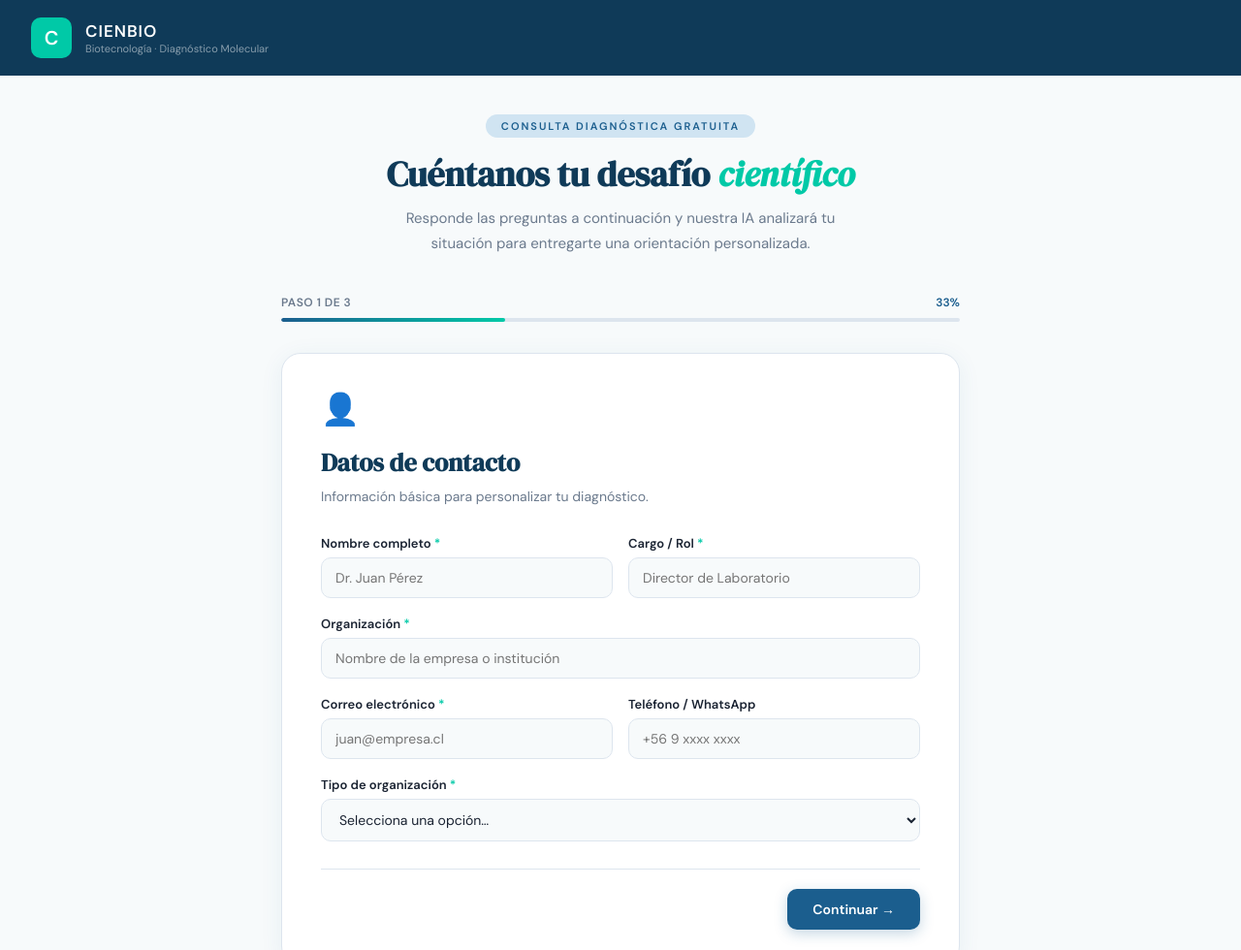
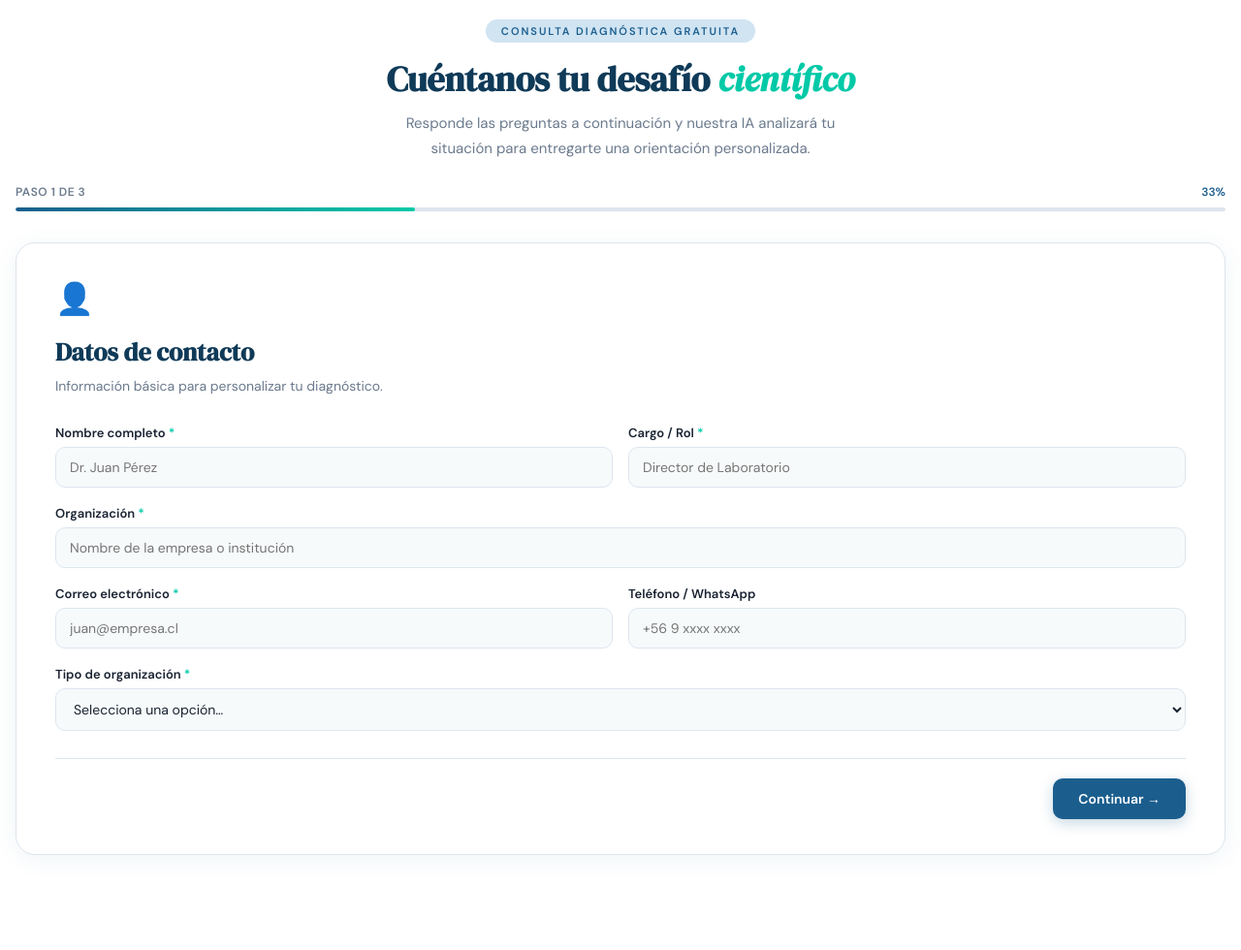
Before and after one commit to cienbio2024/Formulario_diagnostico, a website: page public/index.html in a window 1280 px wide. Shown: the top 980 px of the page at 97% size. After the commit the page ends 942 px from the top, so only its background shows below. Drawn offline with Linux system fonts and the light colour scheme.

Commit message:
Refactor styles in index.html for layout adjustments
Updated styles for body, header, container, and hero sections.

```diff
--- a/public/index.html
+++ b/public/index.html
@@ -12,16 +12,16 @@
     --fondo: #F7FAFB; --texto: #1a2332; --error: #e53935;
   }
   * { box-sizing: border-box; margin: 0; padding: 0; }
-  body { font-family: 'DM Sans', sans-serif; background: var(--fondo); color: var(--texto); min-height: 100vh; }
+  body { font-family: 'DM Sans', sans-serif; background: transparent; color: var(--texto); min-height: 100vh; }
 
-  .header { background: var(--azul-osc); padding: 18px 32px; display: flex; align-items: center; gap: 14px; }
+  .header { display: none; }
   .logo-mark { width: 42px; height: 42px; background: var(--acento); border-radius: 10px; display: flex; align-items: center; justify-content: center; font-weight: 700; font-size: 20px; color: white; }
   .logo-name { color: white; font-weight: 700; font-size: 17px; letter-spacing: 1px; }
   .logo-sub { color: rgba(255,255,255,0.5); font-size: 11px; }
 
-  .container { max-width: 740px; margin: 0 auto; padding: 40px 20px 80px; }
+  .container { max-width: 100%; margin: 0 auto; padding: 20px 16px 60px; }
 
-  .hero { text-align: center; margin-bottom: 40px; }
+  .hero { text-align: center; margin-bottom: 24px; }
   .hero-tag { display: inline-block; background: var(--azul-cl); color: var(--azul); font-size: 11px; font-weight: 700; letter-spacing: 2px; text-transform: uppercase; padding: 5px 16px; border-radius: 20px; margin-bottom: 16px; }
   .hero h1 { font-family: 'DM Serif Display', serif; font-size: 36px; color: var(--azul-osc); line-height: 1.2; margin-bottom: 12px; }
   .hero h1 em { color: var(--acento); font-style: italic; }
@@ -438,7 +438,6 @@ INSTRUCCIONES:
 7. 3 a 5 párrafos. Escribe en español.`;
 
   try {
-    console.log('Enviando prompt:', prompt.substring(0, 100));
     const res = await fetch('/api/diagnostico', {
       method: 'POST',
       headers: { 'Content-Type': 'application/json' },
@@ -476,7 +475,6 @@ function typewrite(text) {
 }
 
 updateUrgency(document.getElementById('urgencia'));
-window.onload = () => { window.scrollTo(0,0); }
 </script>
 </body>
 </html>
```
